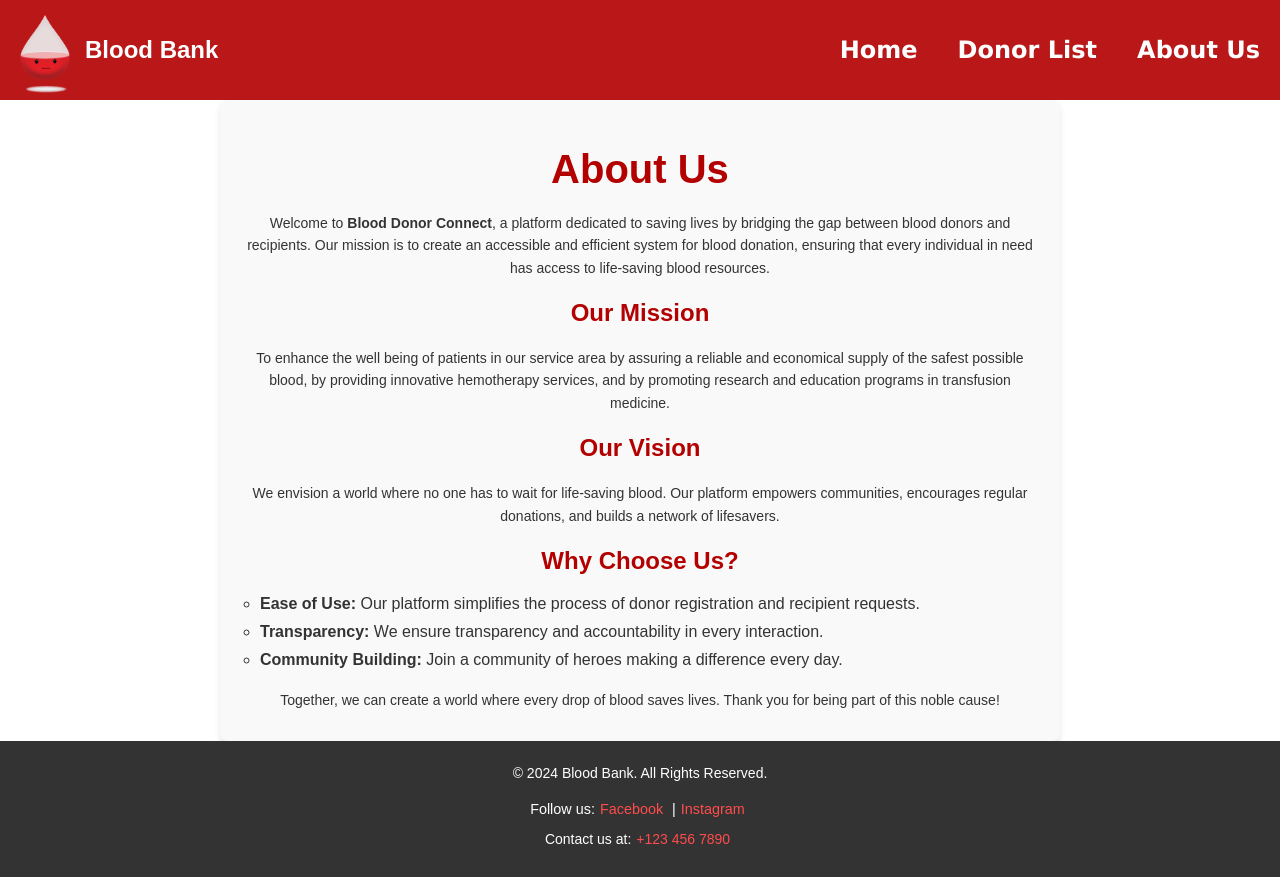
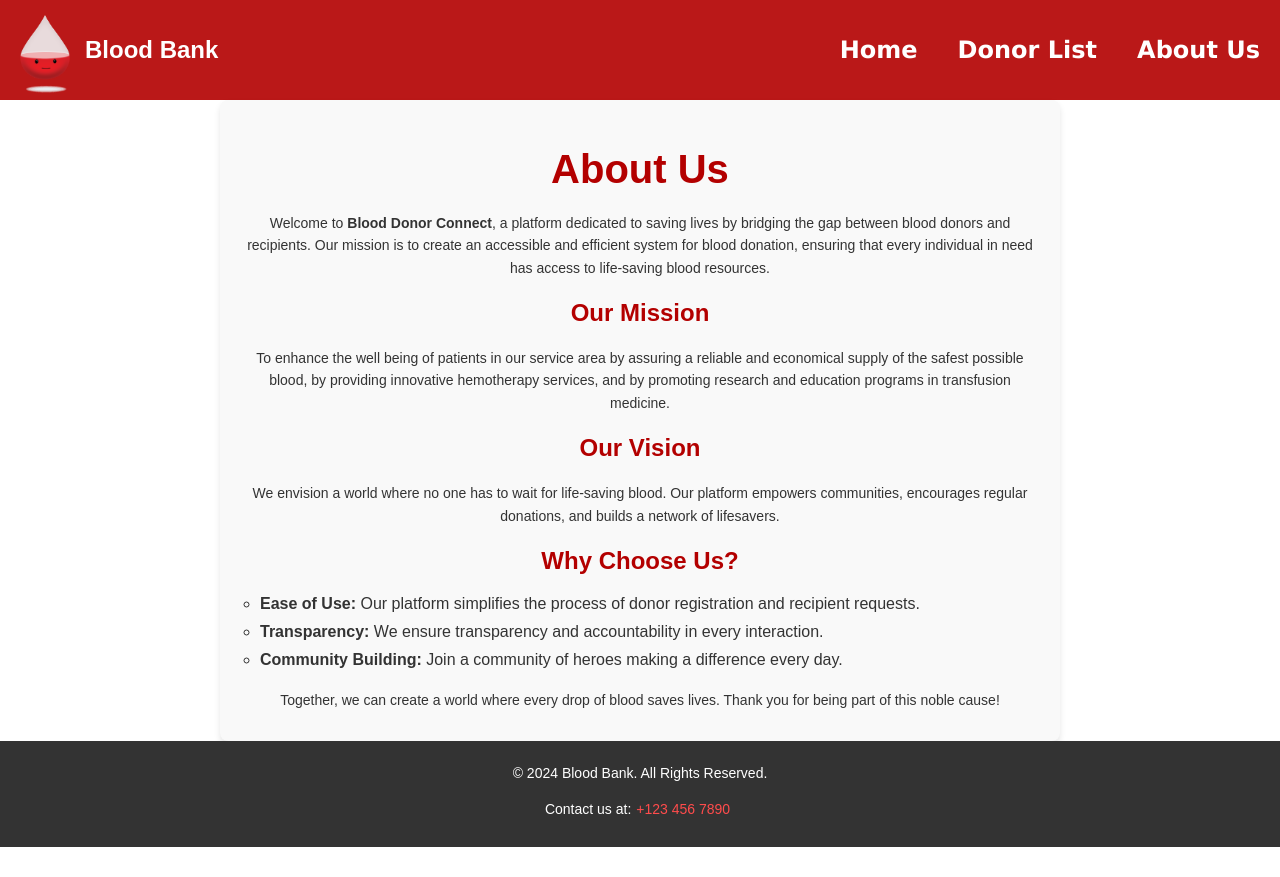
Before and after one commit to BeenishNazam786/Project, a React (Create React App) app in the folder frontend/: page /about in a window 1280 px wide. After the commit the page ends 847 px from the top, so only its background shows below. Built offline with nearby package versions, Linux system fonts and the light colour scheme.

Commit message:
Update Footer.js

```diff
--- a/frontend/src/components/Footer.js
+++ b/frontend/src/components/Footer.js
@@ -5,11 +5,7 @@ const Footer = () => {
   return (
     <footer className="footer">
       <p>© 2024 Blood Bank. All Rights Reserved.</p>
-      <div>
-        Follow us:
-        <a href="#" className="social-link">Facebook</a> |
-        <a href="#" className="social-link">Instagram</a>
-      </div>
+
     <div className="contact-us">
         <p>Contact us at:
           <a href="tel:+1234567890" className="phone-link">+123 456 7890</a></p>
```
